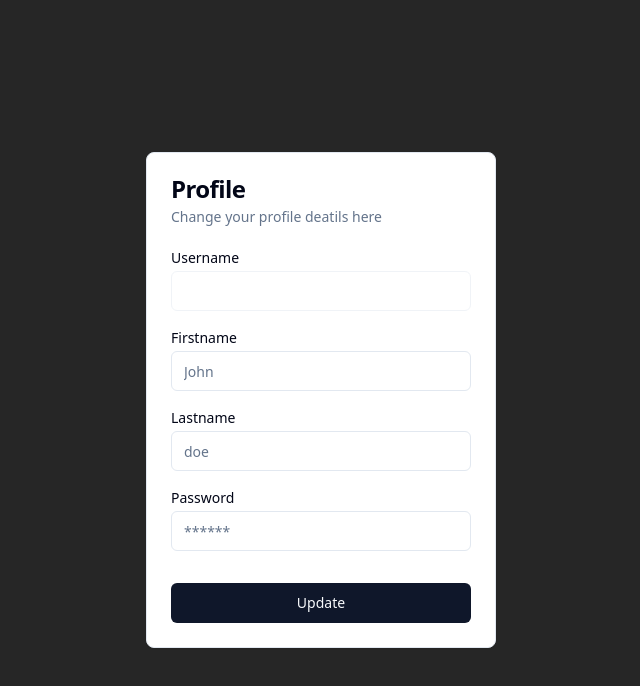
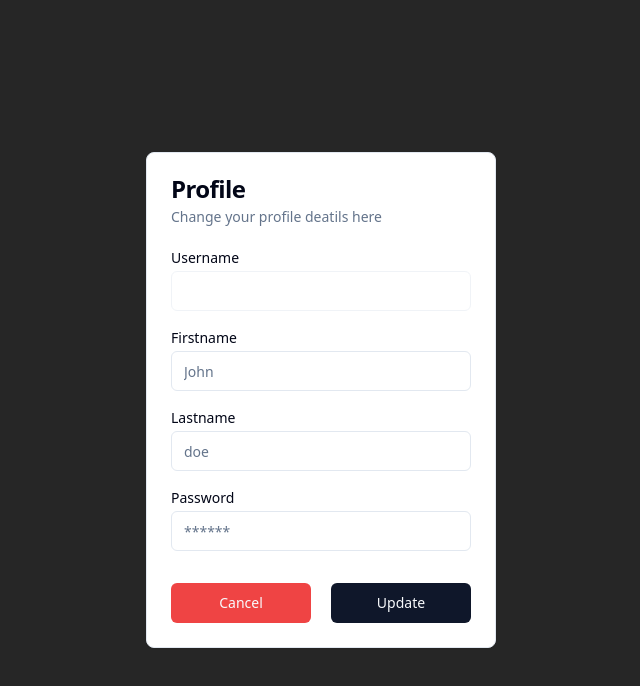
Before and after one commit to cyrus303/PayTM-Clone, a React (Vite) app in the folder frontend/: page /profile in a window 1280 px wide. Shown: the top 686 px of the page, without its empty margins (319-959 px from the left). Built offline with nearby package versions, Linux system fonts and the light colour scheme; no server answers.

Commit message:
fix profile page form default values

```diff
--- a/frontend/src/components/dashboard-components/Profile.jsx
+++ b/frontend/src/components/dashboard-components/Profile.jsx
@@ -16,6 +16,8 @@ import {useRecoilState} from 'recoil';
 import {Button} from '../ui/button';
 
 import {useState} from 'react';
+
+//need to change the logic here
 
 const Profile = () => {
   const [currentUser, setCurrentUser] =
@@ -146,7 +148,7 @@ const Profile = () => {
                     id="firstname"
                     name="firstname"
                     placeholder="John"
-                    value={currentUser.firstname}
+                    value={formData.firstname}
                     onChange={(event) => {
                       handleInputChange(event.target);
                     }}
@@ -169,7 +171,7 @@ const Profile = () => {
                     id="lastname"
                     name="lastname"
                     placeholder="doe"
-                    value={currentUser.lastname}
+                    value={formData.lastname}
                     onChange={(event) => {
                       handleInputChange(event.target);
                     }}
@@ -210,7 +212,16 @@ const Profile = () => {
             </div>
           </form>
         </CardContent>
-        <CardFooter className="flex flex-col space-y-3 ">
+        <CardFooter className="flex flex-row gap-5 ">
+          <Button
+            className="w-full mt-2 secondary"
+            onClick={() => {
+              navigate('/dashboard');
+            }}
+            variant="destructive"
+          >
+            Cancel
+          </Button>
           <Button className="w-full mt-2" onClick={handleSubmit}>
             Update
           </Button>
```
